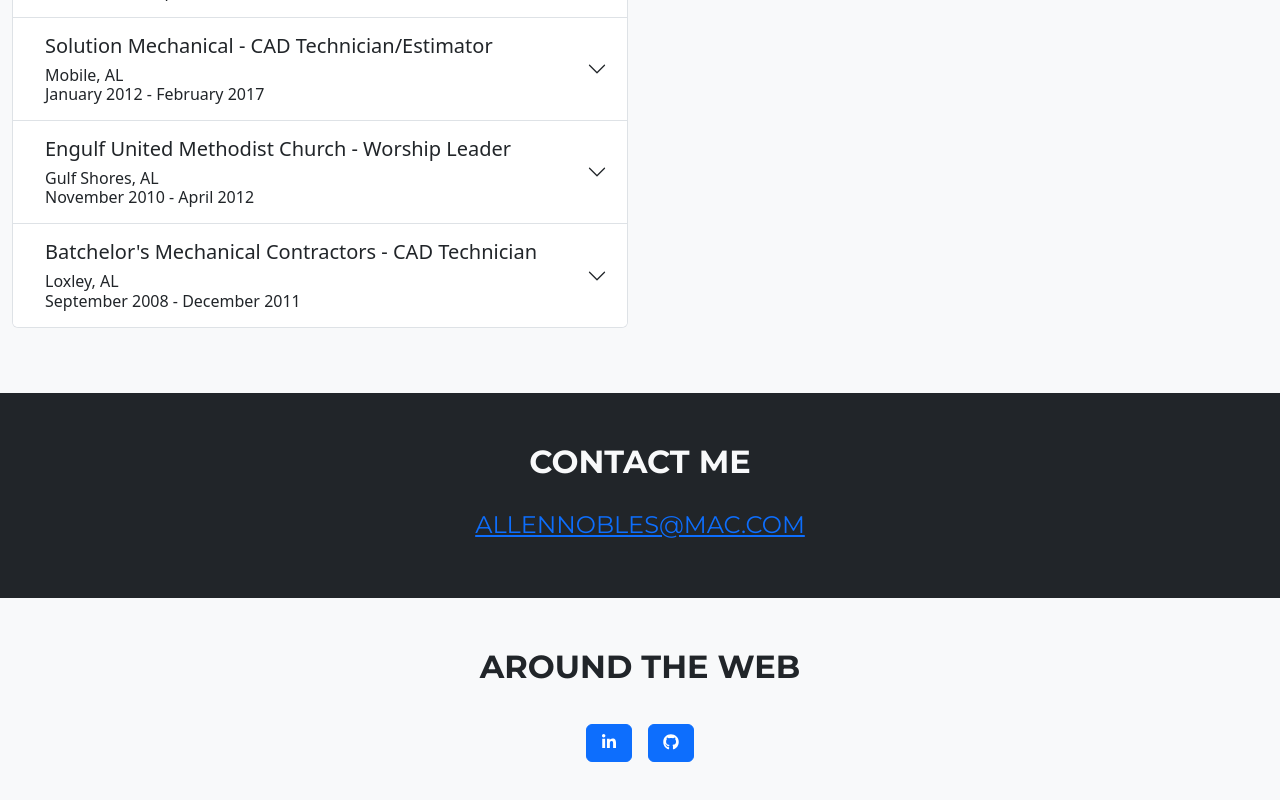
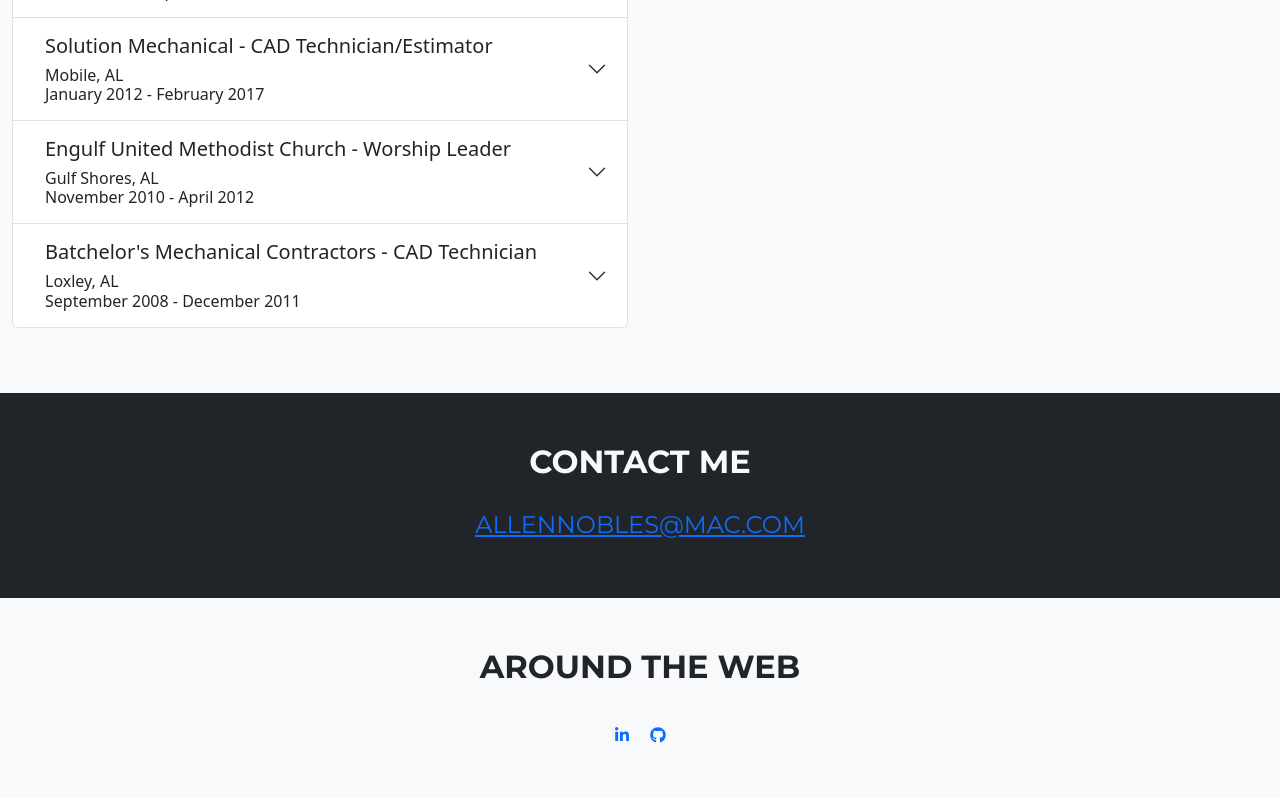
Before and after one commit to ajnobles/website, a React (Vite) app: page / in a window 1280 px wide. Shown: the part 1326-2126 px from the top of the page. Built offline with nearby package versions, Linux system fonts and the light colour scheme.

Commit message:
change links to anchor tags

```diff
--- a/src/components/footer/footer.tsx
+++ b/src/components/footer/footer.tsx
@@ -1,7 +1,6 @@
 import { FontAwesomeIcon } from "@fortawesome/react-fontawesome";
 import { faLinkedinIn, faGithub } from "@fortawesome/free-brands-svg-icons"
 
-import Button from "react-bootstrap/esm/Button";
 import Container from "react-bootstrap/esm/Container";
 import Row from "react-bootstrap/esm/Row";
 import Stack from "react-bootstrap/esm/Stack";
@@ -15,12 +14,12 @@ const Footer = () => {
             <Row>
                 <SectionHeader Title="Around the Web" />
                 <Stack direction="horizontal" gap={3} className="justify-content-center">
-                    <Button href="http://www.linkedin.com/in/allenjnobles">
+                    <a href="http://www.linkedin.com/in/allenjnobles" className="button-style" target="_blank">
                         <FontAwesomeIcon icon={faLinkedinIn} />
-                    </Button>
-                    <Button href="https://github.com/ajnobles">
+                    </a>
+                    <a href="https://github.com/ajnobles" className="button-style" target="_blank">
                         <FontAwesomeIcon icon={faGithub} />
-                    </Button>
+                    </a>
                 </Stack>
             </Row>
         </Container>
--- a/src/components/resume/job.tsx
+++ b/src/components/resume/job.tsx
@@ -9,7 +9,7 @@ const Job = (props: JobProps) => {
     let endMonth = props.Job.EndMonthYear ? props.Job.EndMonthYear : "Present";
     let hasDetails = (props.Job.Details?.length > 0);
 
-    const noJobDescription = <div>See <a href="https://www.linkedin.com/in/allenjnobles/">LinkedIn</a> for job description</div>
+    const noJobDescription = <div>See <a href="http://www.linkedin.com/in/allenjnobles" target="_blank">LinkedIn</a> for job description</div>;
 
     return (
         <Accordion.Item eventKey={props.EventKey}>
```
